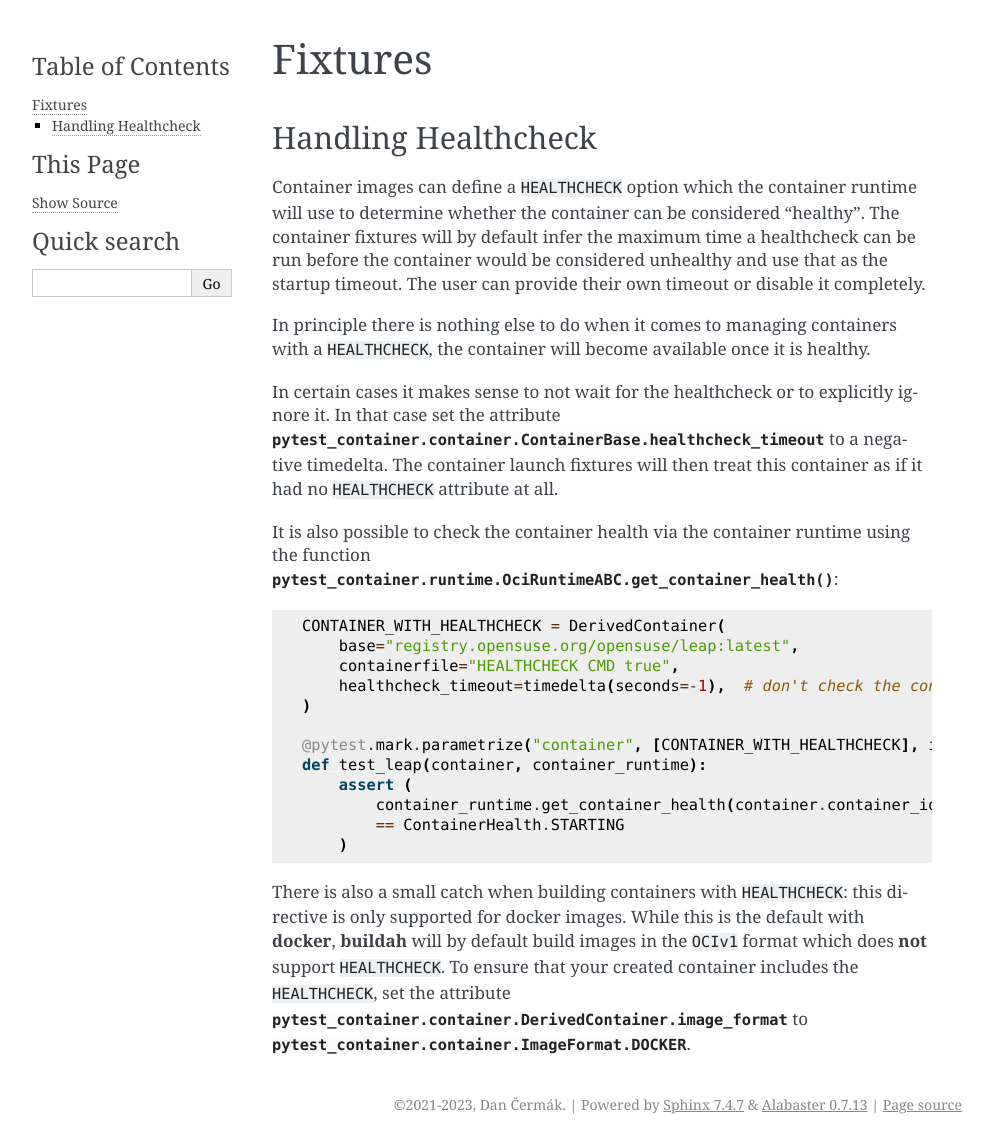
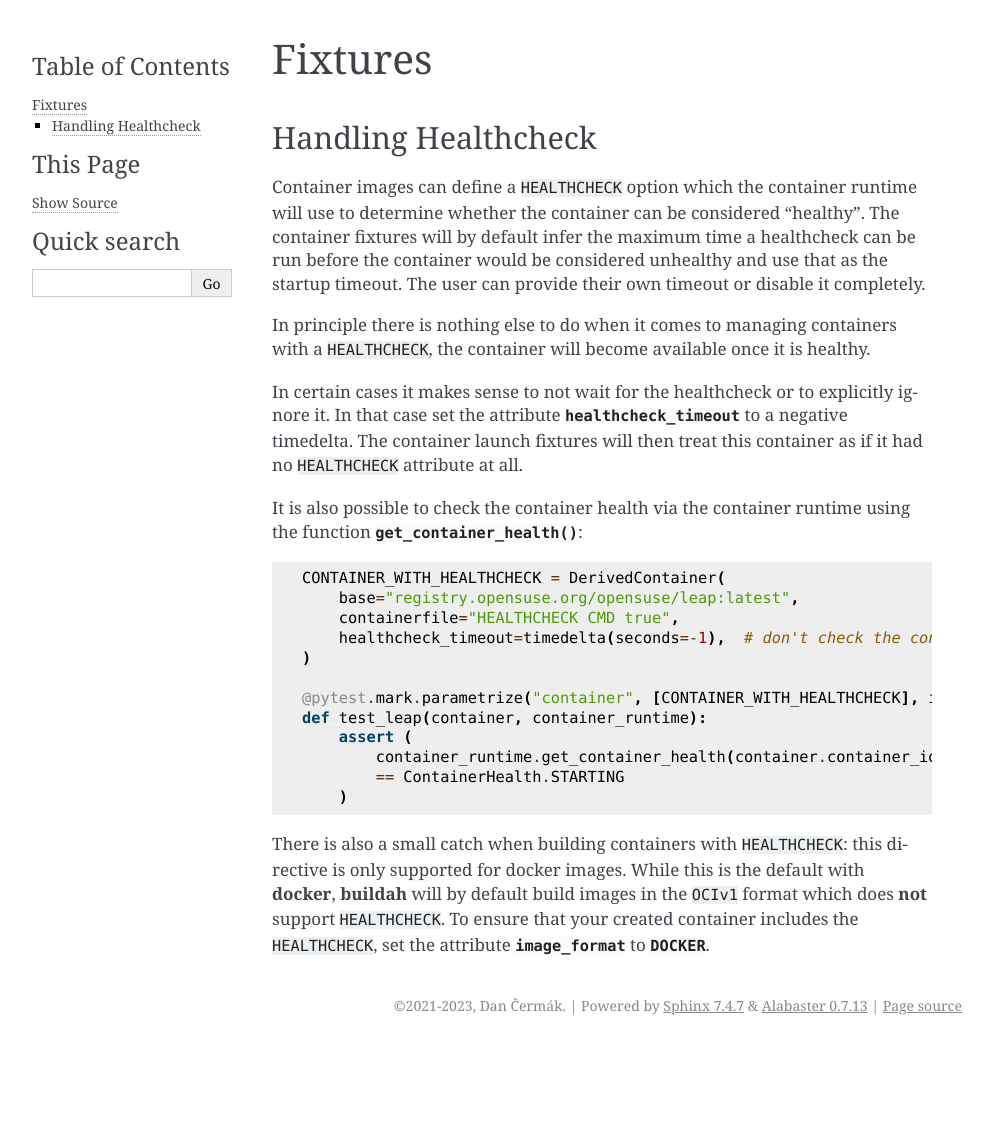
Before and after one commit to dcermak/pytest_container, a Sphinx documentation site: the page built from source/fixtures.rst, in a window 1280 px wide. Shown: the whole page, without its empty margins (148-1141 px from the left). Built offline with Sphinx 7.4.7, drawn with Linux system fonts in a browser that asks for light colours; after the commit the page ends 1045 px from its top, so only the background shows below that.

Commit message:
[doc] Abreviate method & attribute names in fixtures documentation

```diff
--- a/source/fixtures.rst
+++ b/source/fixtures.rst
@@ -17,13 +17,13 @@ with a ``HEALTHCHECK``, the container will become available once it is healthy.
 
 In certain cases it makes sense to not wait for the healthcheck or to
 explicitly ignore it. In that case set the attribute
-:py:attr:`pytest_container.container.ContainerBase.healthcheck_timeout` to a
+:py:attr:`~pytest_container.container.ContainerBase.healthcheck_timeout` to a
 negative timedelta. The container launch fixtures will then treat this container
 as if it had no ``HEALTHCHECK`` attribute at all.
 
 It is also possible to check the container health via the container runtime
 using the function
-:py:meth:`pytest_container.runtime.OciRuntimeABC.get_container_health`:
+:py:meth:`~pytest_container.runtime.OciRuntimeABC.get_container_health`:
 
 .. code-block:: python
 
@@ -45,5 +45,5 @@ directive is only supported for docker images. While this is the default with
 :command:`docker`, :command:`buildah` will by default build images in the
 ``OCIv1`` format which does **not** support ``HEALTHCHECK``. To ensure that your
 created container includes the ``HEALTHCHECK``, set the attribute
-:py:attr:`pytest_container.container.DerivedContainer.image_format` to
-:py:attr:`pytest_container.container.ImageFormat.DOCKER`.
+:py:attr:`~pytest_container.container.DerivedContainer.image_format` to
+:py:attr:`~pytest_container.container.ImageFormat.DOCKER`.
```
